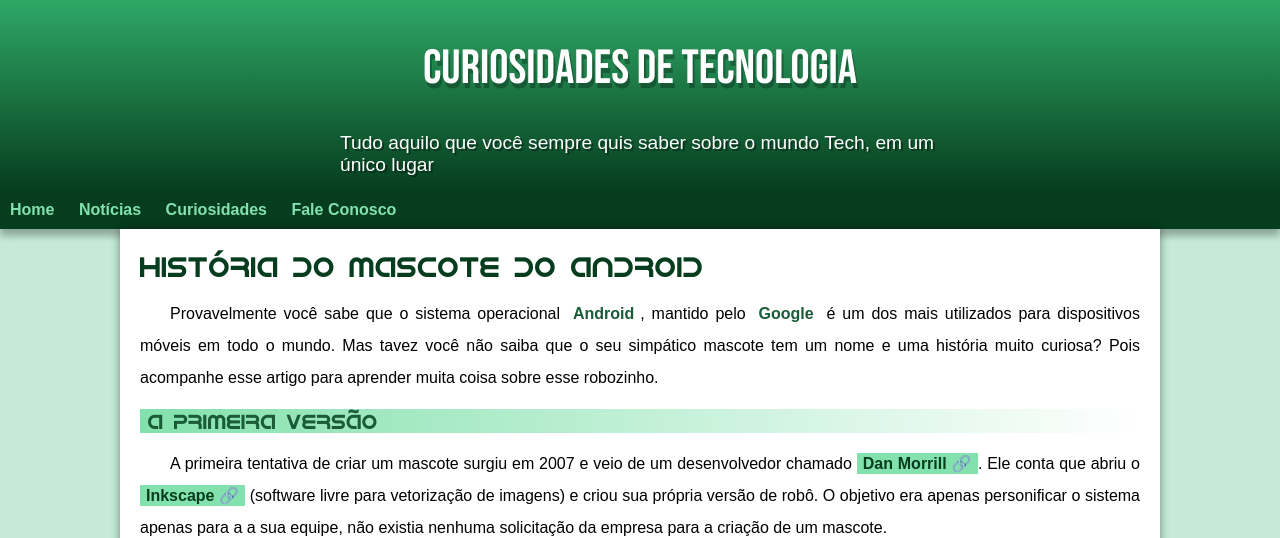
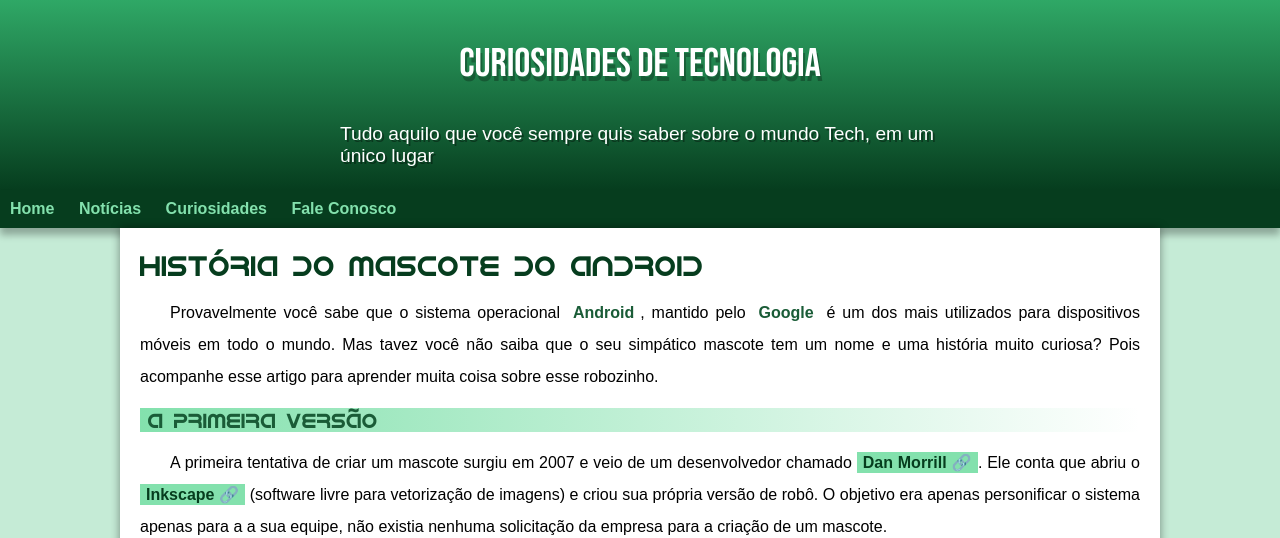
Before and after one commit to ErickConjo/projeto-android, a plain HTML site: page index.html in a window 1280 px wide. Shown: the top 538 px of the page. Drawn offline with Linux system fonts and the light colour scheme.

Commit message:
atualização header >h1

```diff
--- a/estilo/style.css
+++ b/estilo/style.css
@@ -42,7 +42,7 @@ a.externo::after{
 header{
     justify-content: center;
     background-image: linear-gradient(to bottom, var(--cor3),var(--cor5));
-    min-height: 100px;
+    min-height: 150px;
     padding-top: 40px;
 }
 
@@ -52,7 +52,7 @@ header > h1 {
     color: white;
     font-family: var(--fonte-destaque);
     margin-bottom: 20px;
-    font-size: 3em;
+    font-size: 2.5em;
     font-weight: normal;
     text-shadow: 2px 5px 0 rgba(0, 0, 0, 0.267);
 }
```
